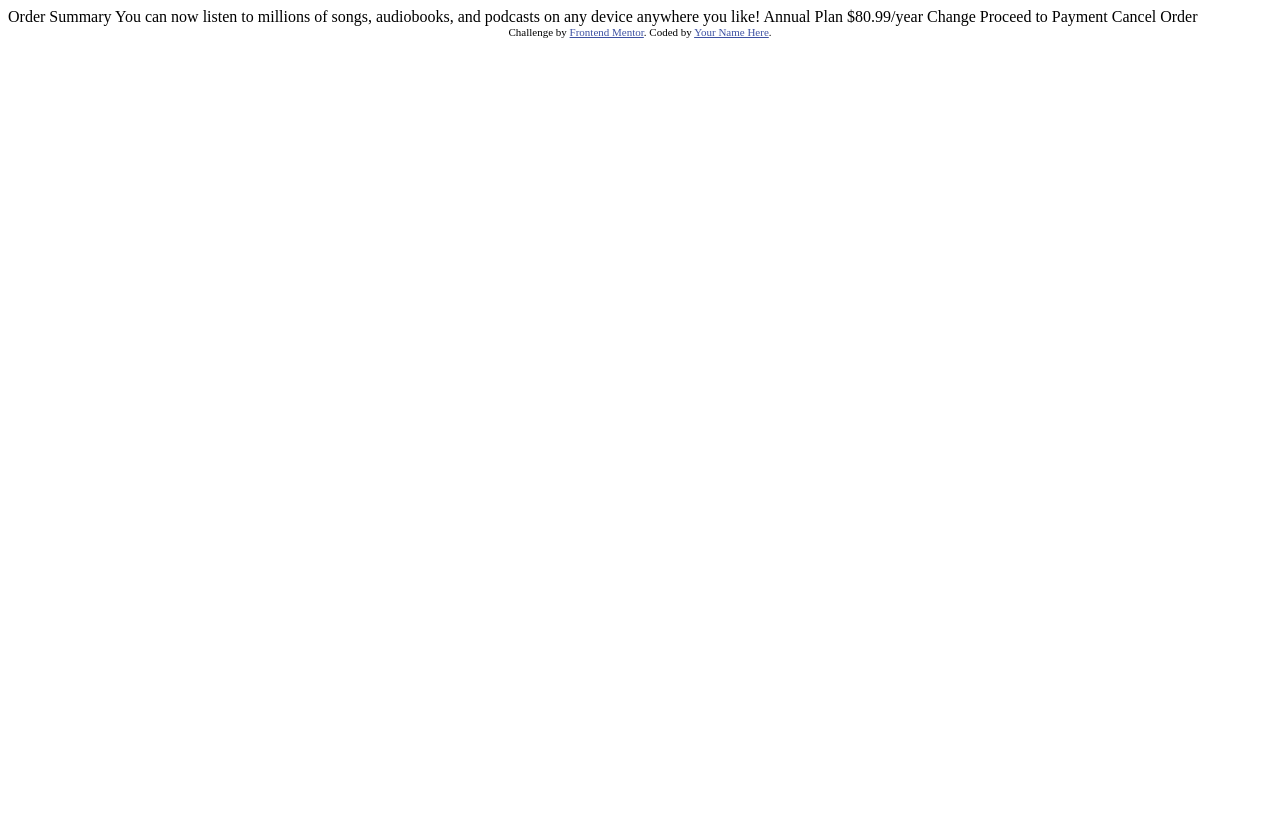
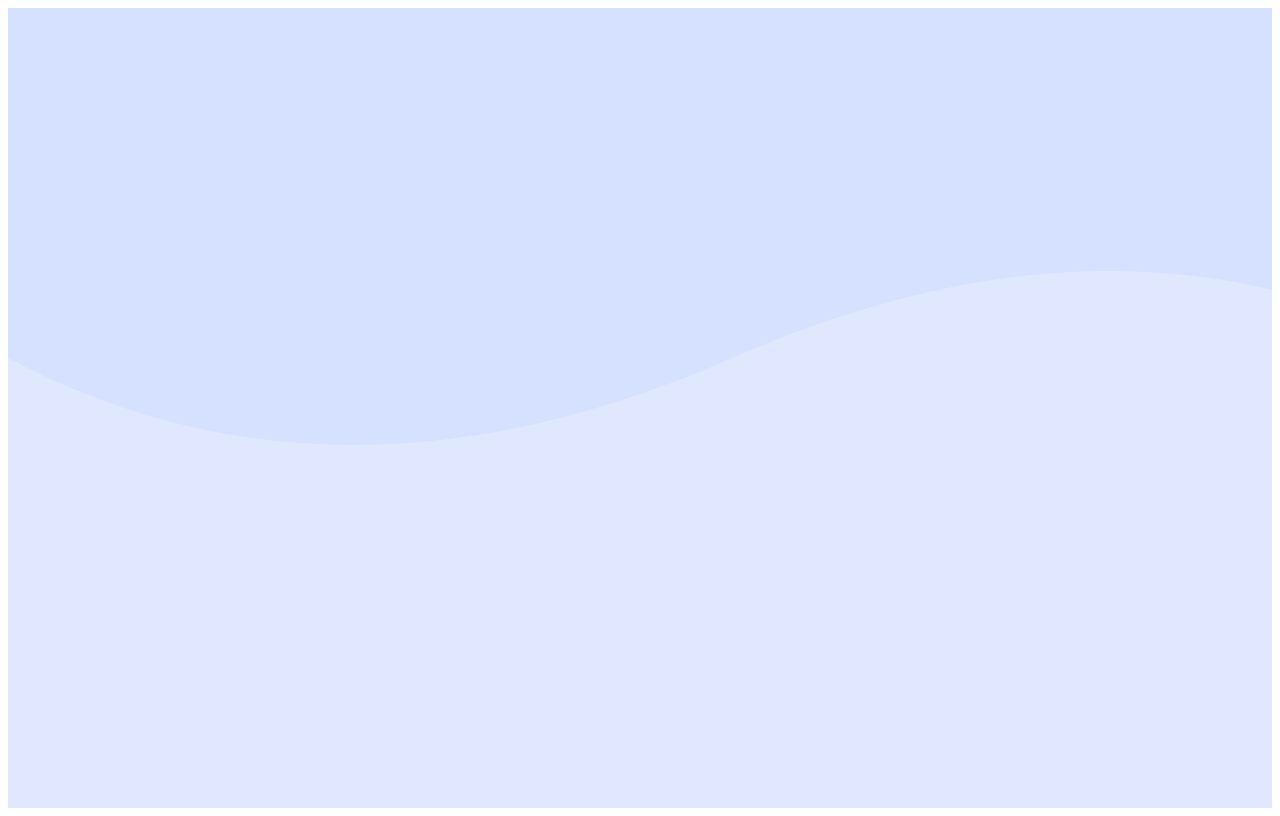
Before and after one commit to gunsum/kavi-order-summary, a plain HTML site: page index.html in a window 1280 px wide. Drawn offline with Linux system fonts and the light colour scheme.

Commit message:
create a container

```diff
--- a/index.html
+++ b/index.html
@@ -10,28 +10,29 @@
 
   <!-- Feel free to remove these styles or customise in your own stylesheet 👍 -->
   <style>
-    .attribution { font-size: 11px; text-align: center; }
-    .attribution a { color: hsl(228, 45%, 44%); }
+    .root {
+      background-color: hsl(225, 100%, 94%);
+      height: 100vh;
+      background-image: url("images/pattern-background-desktop.svg");
+      background-repeat: no-repeat;
+    }
+    @media only screen and (max-width: 480px) {
+      .root {
+        background-image: url("images/pattern-background-mobile.svg");
+      }
+    }
+
   </style>
 </head>
 <body>
+<div class="root">
 
-  Order Summary
+</div>
 
-  You can now listen to millions of songs, audiobooks, and podcasts on any
-  device anywhere you like!
 
-  Annual Plan
-  $80.99/year
 
-  Change
 
-  Proceed to Payment
-  Cancel Order
 
-  <div class="attribution">
-    Challenge by <a href="https://www.frontendmentor.io?ref=challenge" target="_blank">Frontend Mentor</a>.
-    Coded by <a href="#">Your Name Here</a>.
-  </div>
+
 </body>
 </html>
```
